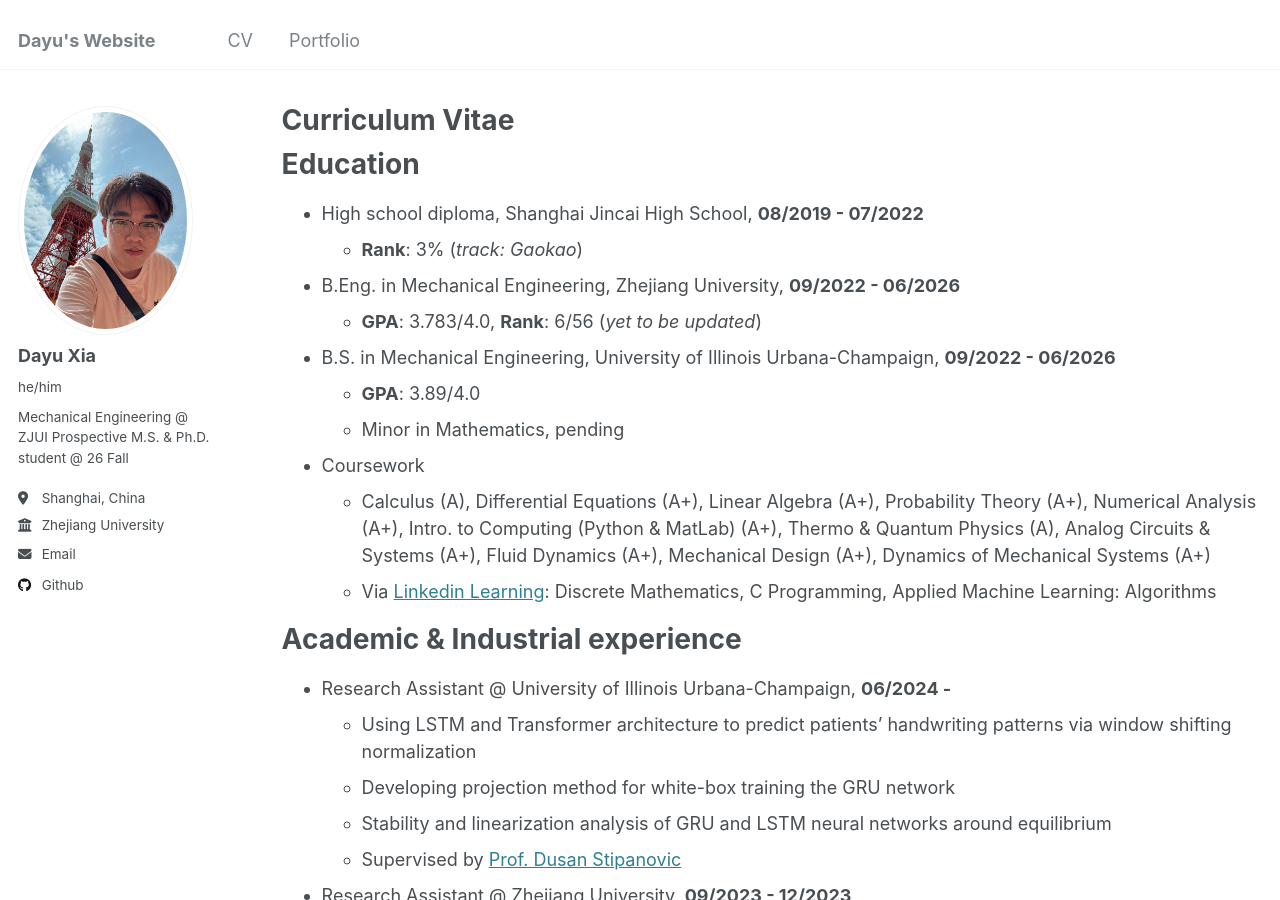
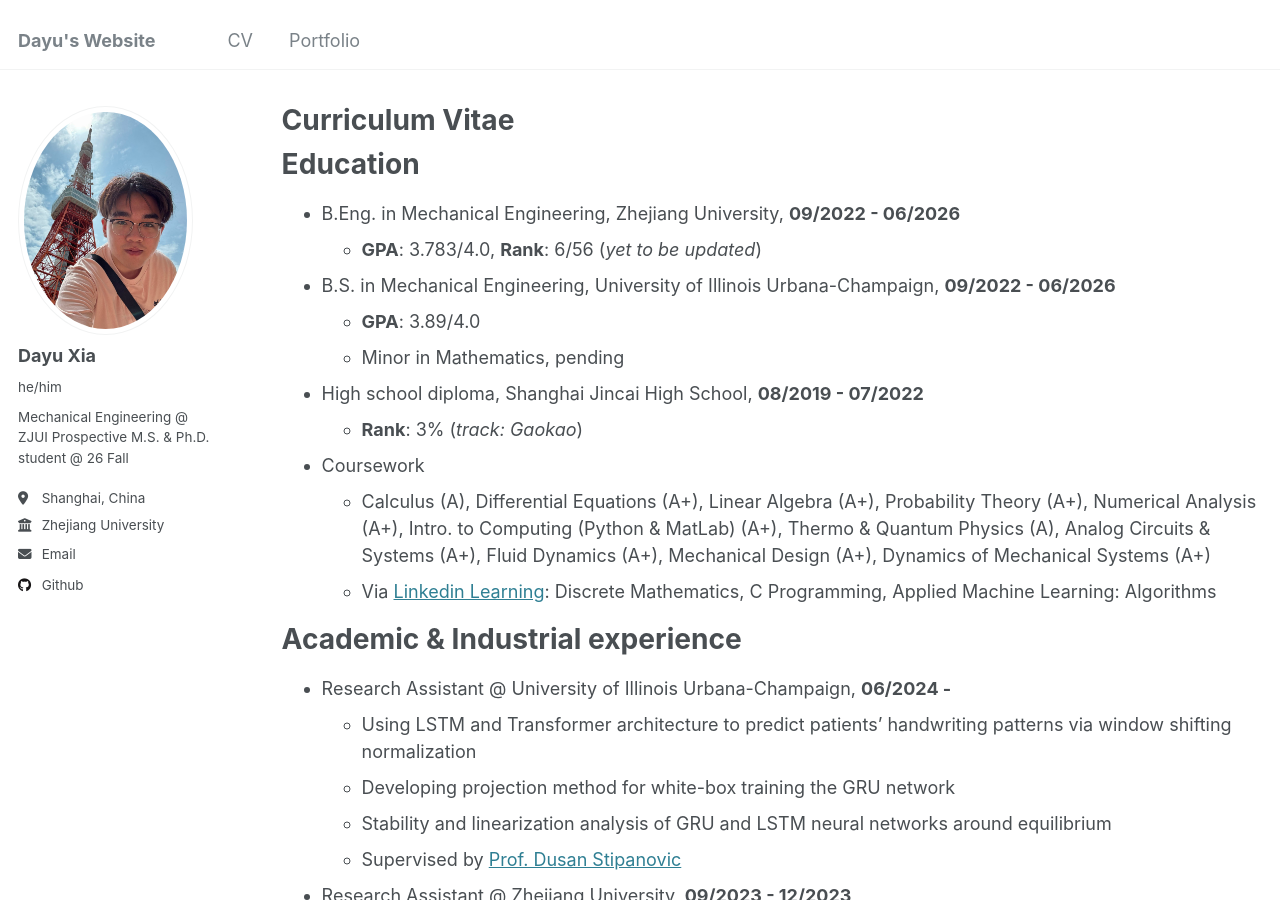
Before and after one commit to dyxia1241/dyxia1241.github.io, a Jekyll site: the page built from _pages/cv.md, in a window 1280 px wide and 900 px high. Built offline with Jekyll 4.4.1, drawn with Linux system fonts in a browser that asks for light colours.

Commit message:
Update cv.md

```diff
--- a/_pages/cv.md
+++ b/_pages/cv.md
@@ -11,13 +11,13 @@
 
 Education
 ======
-* High school diploma, Shanghai Jincai High School, **08/2019 - 07/2022**
-  * **Rank**: 3% (*track: Gaokao*)
 * B.Eng. in Mechanical Engineering, Zhejiang University, **09/2022 - 06/2026**
   * **GPA**: 3.783/4.0, **Rank**: 6/56 (*yet to be updated*)
 * B.S. in Mechanical Engineering, University of Illinois Urbana-Champaign, **09/2022 - 06/2026**
   * **GPA**: 3.89/4.0
   * Minor in Mathematics, pending
+* High school diploma, Shanghai Jincai High School, **08/2019 - 07/2022**
+  * **Rank**: 3% (*track: Gaokao*)
 * Coursework
   * Calculus (A), Differential Equations (A+), Linear Algebra (A+), Probability Theory (A+), Numerical Analysis (A+), Intro. to Computing (Python & MatLab) (A+), Thermo & Quantum Physics (A), Analog Circuits & Systems (A+), Fluid Dynamics (A+), Mechanical Design (A+), Dynamics of Mechanical Systems (A+)
   * Via [Linkedin Learning](https://www.linkedin.com/learning/browse/business): Discrete Mathematics, C Programming, Applied Machine Learning: Algorithms
```
